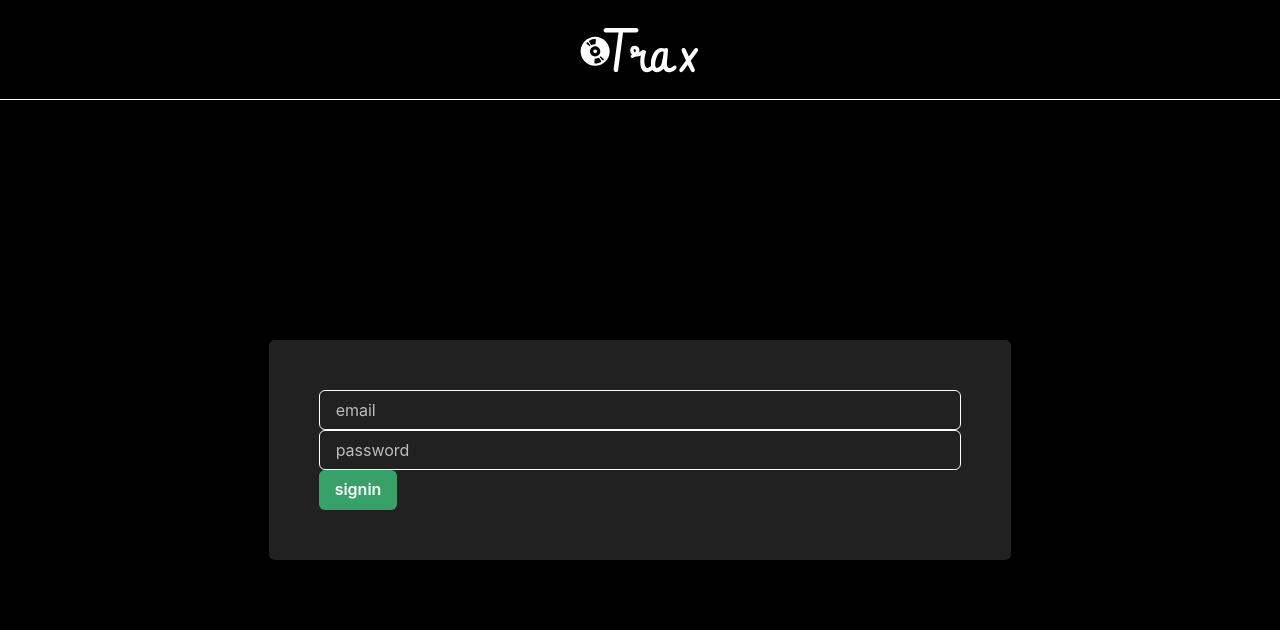
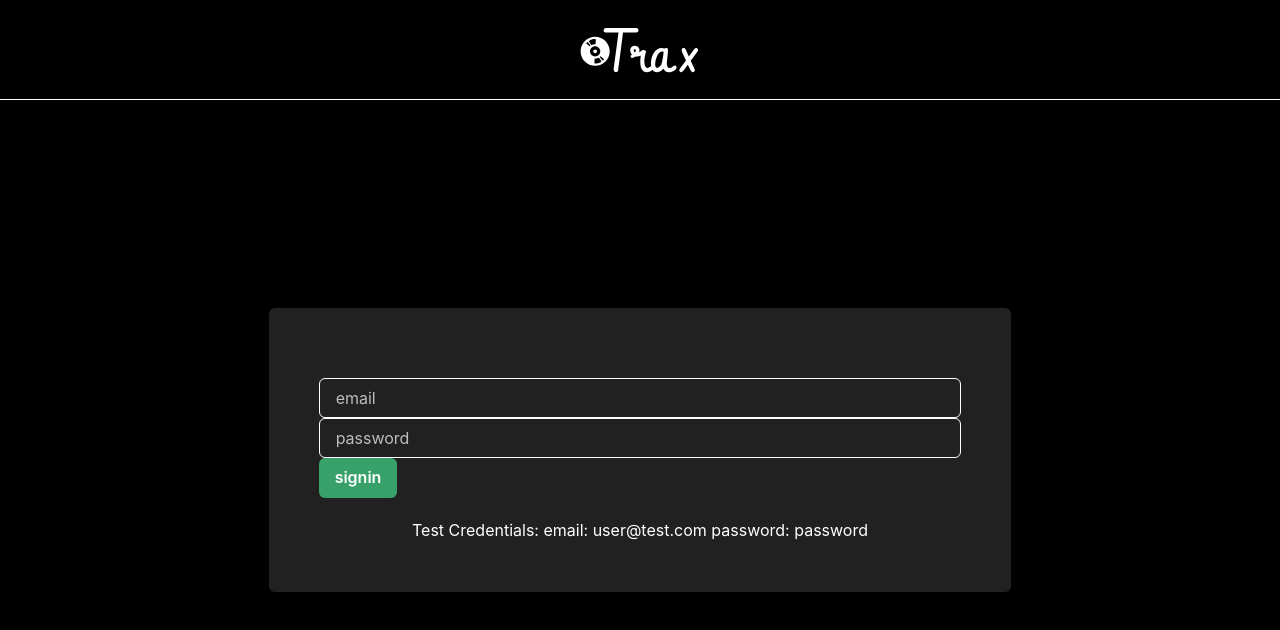
Before and after one commit to billsquad/mindy-sounds, a Next.js app: page /signin in a window 1280 px wide. Shown: the top 630 px of the page. Built offline with nearby package versions, Linux system fonts and the light colour scheme; what easy-peasy would draw is missing.

Commit message:
place test credentials on auth page

```diff
--- a/components/authForm.tsx
+++ b/components/authForm.tsx
@@ -1,5 +1,6 @@
 import { FC, useState } from "react";
-import { Box, Flex, Input, Button } from "@chakra-ui/react";
+import { Box, Flex, FormControl, Input, Button, Text } from "@chakra-ui/react";
+import { Center } from "@chakra-ui/layout";
 import { useRouter } from "next/router";
 import NextImage from "next/image";
 import { auth } from "../lib/mutations";
@@ -31,7 +32,7 @@ const AuthForm: FC<{ mode: "signin" | "signup" }> = ({ mode }) => {
       </Flex>
       <Flex justify="center" align="center" height="calc(100vh - 100px)">
         <Box padding="50px" bg="gray.900" borderRadius="6px">
-          <form onSubmit={handleSubmit}>
+          <FormControl onSubmit={handleSubmit} my="20px">
             <Input
               placeholder="email"
               type="email"
@@ -54,7 +55,12 @@ const AuthForm: FC<{ mode: "signin" | "signup" }> = ({ mode }) => {
             >
               {mode}
             </Button>
-          </form>
+          </FormControl>
+          <Center>
+            <Text>
+              Test Credentials: email: user@test.com password: password
+            </Text>
+          </Center>
         </Box>
       </Flex>
     </Box>
```
